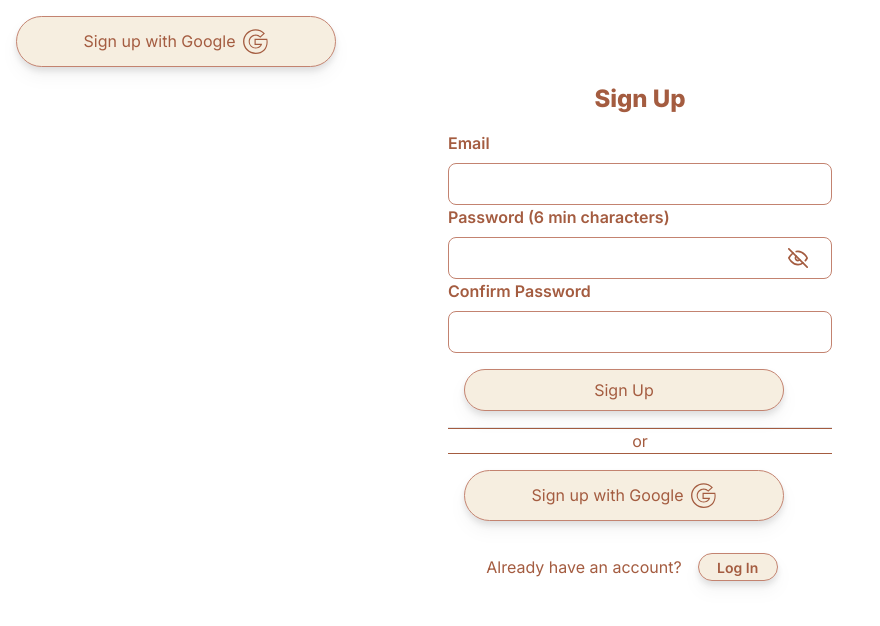
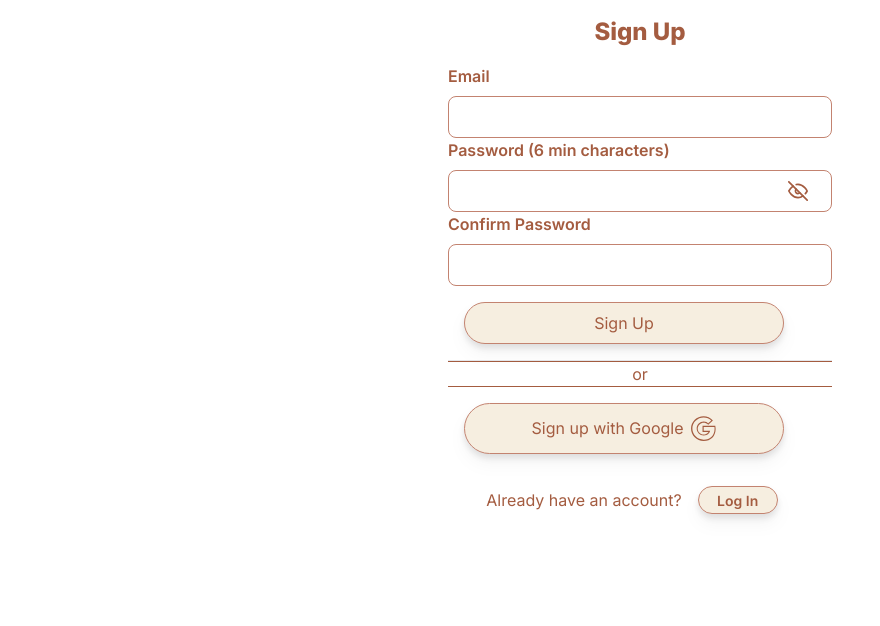
Before and after one commit to AreebDastgeer/todolistapp, a Next.js app: page / in a window 1280 px wide. Shown: the top 626 px of the page, without its empty margins (0-880 px from the left). Built offline with nearby package versions, Linux system fonts and the light colour scheme; no server answers.

Commit message:
Update layout.js

```diff
--- a/app/layout.js
+++ b/app/layout.js
@@ -14,7 +14,7 @@ export default function RootLayout({ children }) {
   return (
     <html lang="en">
     <NextAuthProvider>
-    <Appbar />
+
       <body className={inter.className}>{children}</body>
       </NextAuthProvider>
     </html>
```
